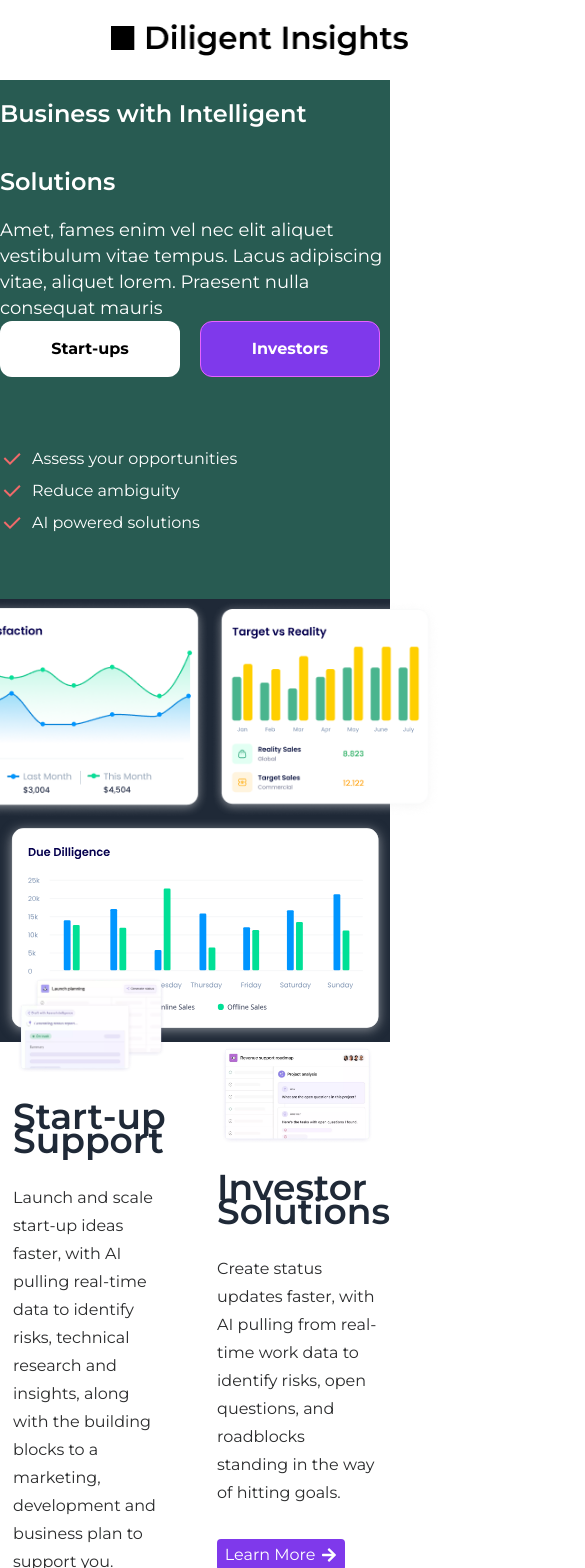
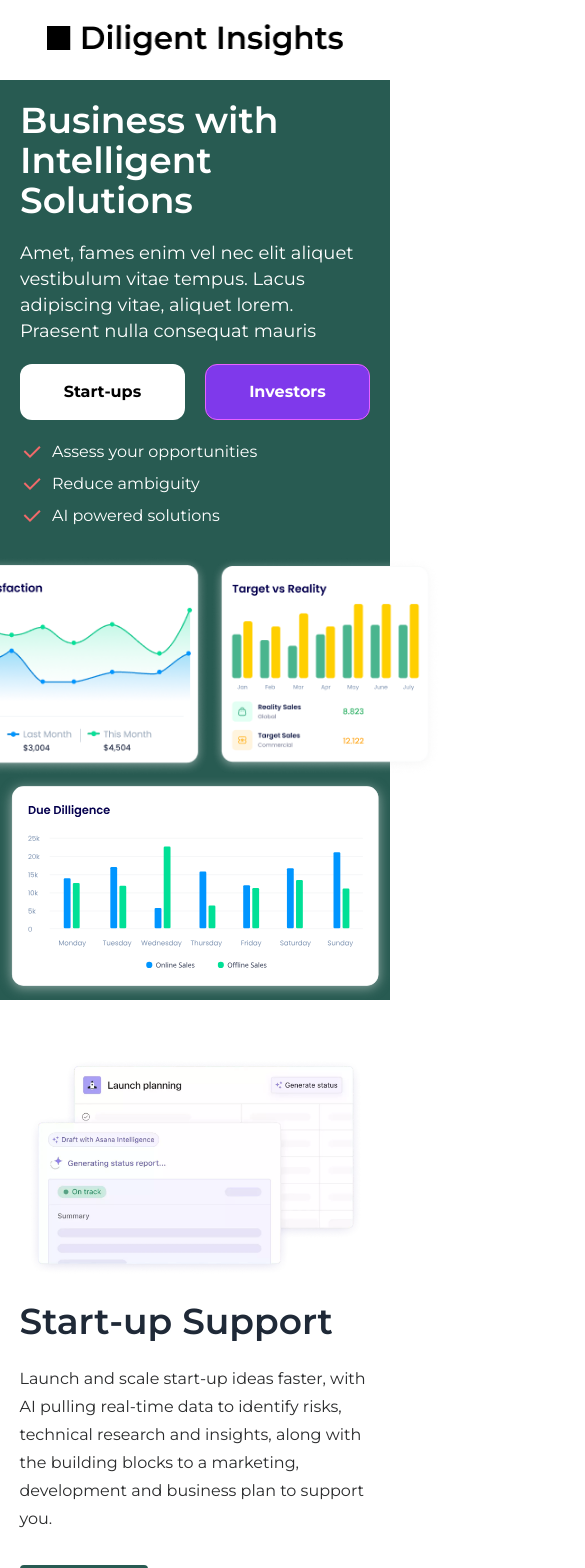
Before and after one commit to Yashgupta9330/task, a Next.js app: page / in a window 390 px wide. Shown: the top 1568 px of the page, 585 px wide, since content can reach past the window. Built offline with nearby package versions, Linux system fonts and the light colour scheme.

Commit message:
mobile responsiveness (minus footer)

```diff
--- a/src/app/page.tsx
+++ b/src/app/page.tsx
@@ -20,7 +20,7 @@ export default function Home() {
 
         {/* <Last /> */}
 
-      <div className="w-full h-fit flex justify-center items-center mt-[20px] ">
+      <div className="w-full sm:h-fit flex justify-center items-center sm:mt-[20px] ">
         <Last />
       </div>
       <div className=" w-full  ">
--- a/src/component/Card2.tsx
+++ b/src/component/Card2.tsx
@@ -5,13 +5,13 @@ import '../app/globals.css'
 import { FaArrowRight } from "react-icons/fa";
 const Card2= () => {
   return (
-    <div className='flex flex-col gap-7 h-auto w-[41%]'>
+    <div className='flex flex-col gap-7 h-auto w-[90%] sm:w-[41%]'>
     <div className="w-full h-3/5">
       <Image src={image1} alt="image"/>
     </div>
     <div className="flex flex-col gap-8 w-full h-1/3">
       <div className='font-semibold text-4xl leading-6 text-gray-800 w-full'>Investor Solutions</div>
-        <div className='w-full text-base font-normal leading-7 w-full h-[47%] text-[#2A2B2C] text-left'>
+        <div className=' text-base font-normal leading-7 w-full h-[47%] text-[#2A2B2C] text-left'>
         Create status updates faster, with AI pulling from real-time work data to identify risks, open questions, and roadblocks standing in the way of hitting goals.
          </div>
          <div>
--- a/src/component/Datasimplified.tsx
+++ b/src/component/Datasimplified.tsx
@@ -7,10 +7,10 @@ import img3 from '@/assets/image 10.png'
 
 function Datasimplified() {
     return (
-        <div className='w-full h-[543px] flex justify-center items-center '>
-            <div className='lg:w-[90%] xl:w-[80%] h-[543px] rounded-[12px] bg-[#EEEBEA] flex items-center p-[50px] relative '>
+        <div className='w-full h-screen sm:h-[543px] flex justify-center items-center '>
+            <div className='lg:w-[90%] xl:w-[80%] h-[730px] sm:h-[543px] rounded-[12px] bg-[#EEEBEA] flex flex-col sm:flex-row items-center p-[30px] sm:p-[50px] relative '>
                 <div className=' lg:w-[70%] xl:w-[50%]   '>
-                    <div className=' w-[100%] h-[178px]  flex flex-col items-start justify-between'>
+                    <div className=' w-[100%] h-[178px]  flex flex-col items-start justify-around sm:justify-between'>
                         <h1 className='text-[40px] font-[600]'>
                             Data - Simplified
                         </h1>
@@ -57,7 +57,7 @@ function Datasimplified() {
                         Get Started
                     </button>
                 </div>
-                <div className='w-[70%] h-full flex flex-col justify-center items-center'>
+                <div className='w-[70%] h-full sm:m-0 mt-10 flex flex-col justify-center items-center'>
                     <div className='w-[90%] h-[60%] flex justify-center items-center '>
                         <Image
                             src={img1}
--- a/src/component/Header.tsx
+++ b/src/component/Header.tsx
@@ -5,10 +5,10 @@ import logo from '@/assets/logo.png'
 
 function Header() {
     return (
-        <div className='w-full h-[80px] bg-white flex justify-between items-center  '>
+        <div className='w-full h-[80px] bg-white flex justify-center sm:justify-between items-center  '>
 
             <Image
-                className='absolute left-[111px]'
+                className='sm:absolute sm:left-[111px]'
                 src={logo}
                 width={296.67}
                 height={24}
@@ -16,7 +16,7 @@ function Header() {
                 alt="logo"
             />
 
-            <div className='w-[57px] h-[24px] '></div>
+            <div className='sm:w-[57px] sm:h-[24px] '></div>
         </div>
     )
 }
--- a/src/component/Last.tsx
+++ b/src/component/Last.tsx
@@ -5,14 +5,14 @@ import img1 from '@/assets/Frame.svg'
 
 function Last() {
     return (
-        <div className=' lg:w-[80%] xl:w-[80%] lg:h-[600px] xl:h-[503px] flex justify-around items-center gap-[20px]  '>
+        <div className=' w-full h-full lg:w-[80%] xl:w-[80%] lg:h-[600px] xl:h-[503px] flex flex-col sm:flex-row  justify-around items-center p-[40px] mt-[50px] sm:p-0 gap-[20px]  '>
             <div className=' lg:w-[80%] xl:w-[50%] lg:h-[350px] xl:h-[326px] flex flex-col justify-between items-start'>
-                <div className='lg:w-[90%] xl:w-[100%] lg:h-full xl:h-[80%] flex flex-col justify-around items-start '>
+                <div className='w-[100%] h-full lg:w-[90%] xl:w-[100%] lg:h-full xl:h-[80%] flex flex-col justify-around items-start gap-10 '>
                     <div className=' lg:w-full xl:w-[90%] flex flex-col justify-between items-start h-[144px] '>
                         <span className='uppercase font-[400] text-[16px]  '>
                             Integration - Coming Soon!
                         </span>
-                        <h1 className='  font-[600] lg:text-[36px] xl:text-[40px] leading-[48.76px] text-[#0D0E10]  '>
+                        <h1 className='  font-[600] text-[34px] lg:text-[36px] xl:text-[40px] leading-10 sm:leading-[48.76px] text-[#0D0E10]  '>
                             Leverage our solutions from your existing tools
                         </h1>
                         {/* lg:w-[100%] xl:w-full h-[98px] */}
--- a/src/component/card.tsx
+++ b/src/component/card.tsx
@@ -5,13 +5,13 @@ import '../app/globals.css'
 import { FaArrowRight } from "react-icons/fa";
 const Card = () => {
   return (
-    <div className='flex flex-col gap-7 w-2/5 h-auto'>
+    <div className='flex flex-col gap-7 w-[90%] sm:w-2/5 h-auto'>
     <div className="w-full h-3/5">
       <Image src={image2} alt="image"/>
     </div>
     <div className="flex flex-col gap-8 w-full h-1/3 relative">
       <div className='font-semibold text-4xl leading-6 text-gray-800 w-full'>Start-up Support</div>
-        <div className='w-full text-base font-normal leading-7 w-full h-[47%] text-[#2A2B2C] text-left '>
+        <div className='w-full text-base font-normal leading-7 h-[47%] text-[#2A2B2C] text-left '>
         Launch and scale start-up ideas faster, with AI pulling real-time  data to identify risks, technical research and insights, along with the building blocks to a marketing, development and business plan to support you.
          </div>
       <div className=''>
--- a/src/component/middle.tsx
+++ b/src/component/middle.tsx
@@ -4,8 +4,8 @@ import Card from './card'
 import Card2 from './Card2'
 const Middle = () => {
   return (
-    <div className='w-full  my-12 flex justify-center items-center'>
-      <div className='w-full flex justify-center items-center gap-12'>
+    <div className='w-full my-12 flex justify-center items-center'>
+      <div className='w-full flex sm:flex-row flex-col justify-center items-center gap-10 sm:gap-12'>
       <Card/>
       <Card2/>
       </div>
--- a/src/component/top.tsx
+++ b/src/component/top.tsx
@@ -7,14 +7,14 @@ import tickimg from '@/assets/Check icon.svg'
 
 const Top = () => {
   return (
-    <div className='bg-[#285B52] text-white w-full h-screen flex sm:flex-row flex-col gap-[56px] items-center justify-around '>
-      <div className=' top-0 w-full sm:w-1/2 h-[80%] sm:h-[530px] flex-col items-start justify-normal sm:px-[20px] '>
-        <div className='flex-col items-center justify-center w-[100%] '>
-          <h1 className=' font-[600] text-[24px] sm:text-[56px] leading-[68.26px] sm:mb-[28px] '>Business with Intelligent Solutions</h1>
+    <div className='bg-[#285B52] text-white w-full sm:h-screen flex sm:flex-row flex-col sm:gap-[56px] items-center justify-around '>
+      <div className=' top-0 w-full p-[20px] sm:w-1/2  '>
+        <div className='flex flex-col items-center justify-between w-full gap-[20px] sm:gap-[0px] sm:justify-start  '>
+          <h1 className=' font-[600] text-[36px] sm:text-[56px] leading-10 sm:leading-[68.26px] sm:mb-[28px] '>Business with Intelligent Solutions</h1>
           <p className=' font-[400] text-[18px] leading-[26px] w-[100%] '>Amet, fames enim vel nec elit aliquet vestibulum vitae tempus. Lacus adipiscing vitae, aliquet lorem. Praesent nulla consequat mauris
           </p>
         </div>
-        <div className=' w-full sm:w-[392px] flex items-center  gap-[10px] sm:z-[9999] sm:mt-[50px] '>
+        <div className=' w-full sm:w-[392px] flex items-center  gap-[10px] sm:z-[9999] mt-[20px] sm:mt-[50px] '>
           <button className='bg-white hover:bg-slate-200 w-[180px] mr-[10px] h-[56px] rounded-[12px] px-[24px] py-[14px] text-black font-bold '>
             Start-ups
           </button>
@@ -22,7 +22,7 @@ const Top = () => {
             Investors
           </button>
         </div>
-        <div className='text-white text-[16px] font-[400] mt-[70px] '>
+        <div className='text-white text-[16px] font-[400] mt-[20px] sm:mt-[70px] '>
           <div className='flex gap-2 mb-2'>
             <Image
               src={tickimg}
@@ -58,7 +58,7 @@ const Top = () => {
           </div>
         </div>
       </div>
-      <div className=' flex-col justify-center items-center bg-gray-800 '>
+      <div className=' flex-col justify-center items-center '>
         <div className='flex justify-center items-center'>
           <Image
             src={img1}
```
